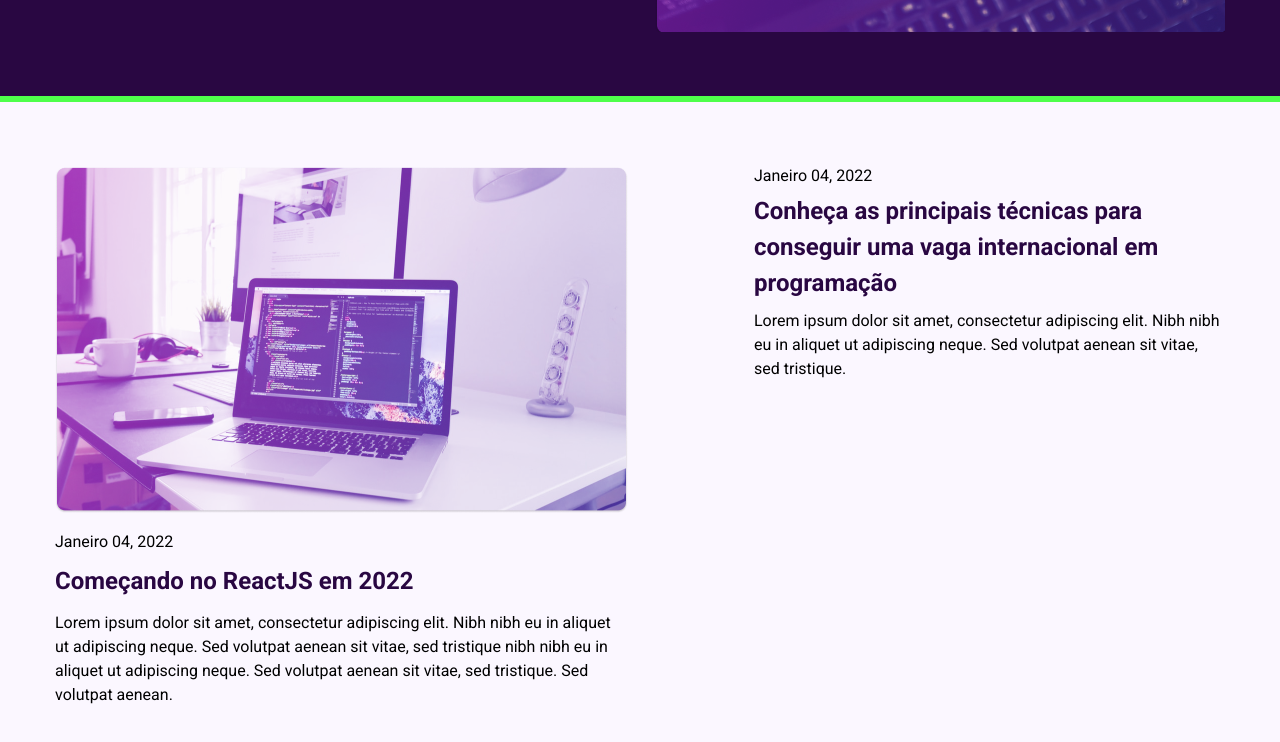
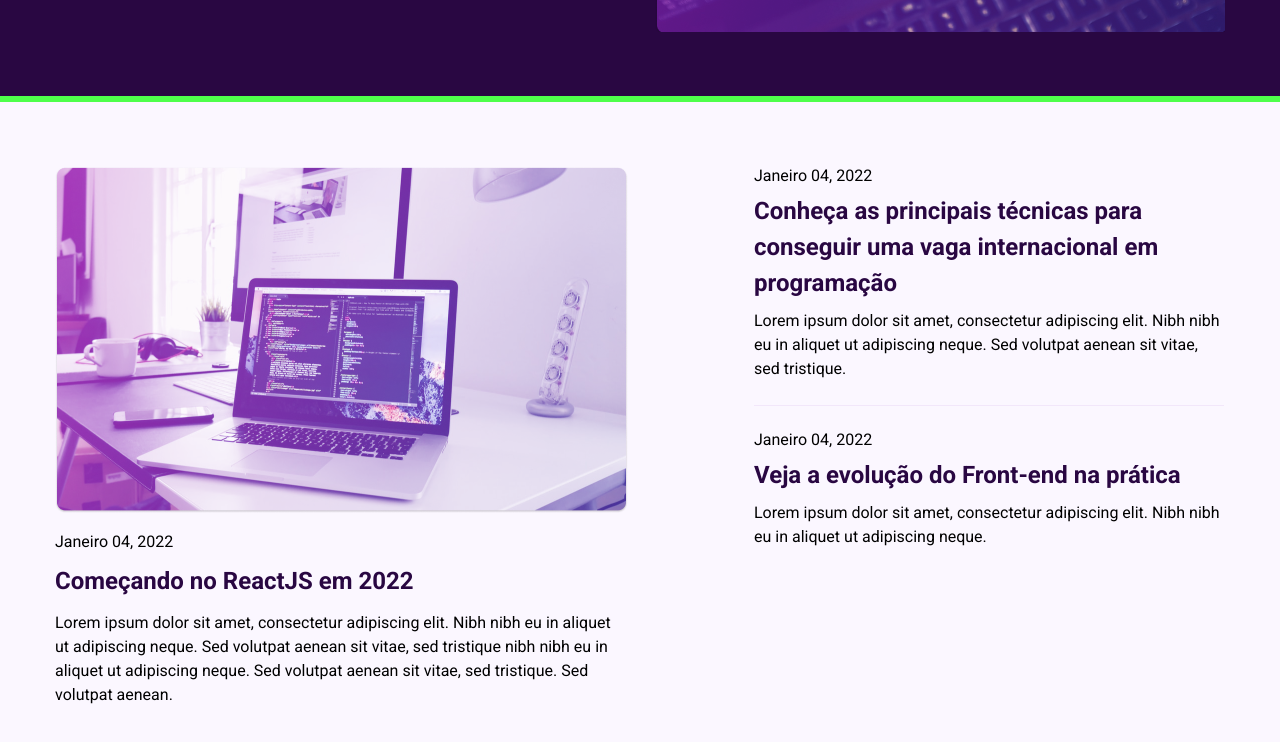
Before and after one commit to guilhermequeico/theBlog., a plain HTML site: page index.html in a window 1280 px wide. Shown: the part 486-1228 px from the top of the page. Drawn offline with Linux system fonts and the light colour scheme.

Commit message:
:sparkles: Create divider

```diff
--- /dev/null
+++ b/assets/css/components/divider.css
@@ -0,0 +1,8 @@
+.divider::after {
+    content: '';
+    display: block;
+    width: 47rem;
+    height: .1rem;
+    margin: 2.4rem 0;
+    background-color: #F2E7FA;
+}
--- a/index.html
+++ b/index.html
@@ -23,6 +23,7 @@
         <link rel="stylesheet" href="./assets/css/components/post-content.css">
         <link rel="stylesheet" href="./assets/css/components/post__card.css">
         <link rel="stylesheet" href="./assets/css/components/post__side.css">
+        <link rel="stylesheet" href="./assets/css/components/divider.css">
     </head>
     <body>
         <section class="home">
@@ -70,9 +71,18 @@
                     <p>Lorem ipsum dolor sit amet, consectetur adipiscing elit. Nibh nibh eu in aliquet ut adipiscing neque. Sed volutpat aenean sit vitae, sed tristique nibh nibh eu in aliquet ut adipiscing neque. Sed volutpat aenean sit vitae, sed tristique. Sed volutpat aenean.</p>
                 </div>
                 <div class="post__side">
-                    <span class="date">Janeiro 04, 2022</span>
-                    <h2 class="title">Conheça as principais técnicas para conseguir uma vaga internacional em programação</h2>
-                    <p class="description">Lorem ipsum dolor sit amet, consectetur adipiscing elit. Nibh nibh eu in aliquet ut adipiscing neque. Sed volutpat aenean sit vitae, sed tristique.</p>
+                    <div class="post">
+                        <span class="date">Janeiro 04, 2022</span>
+                        <h2 class="title">Conheça as principais técnicas para conseguir uma vaga internacional em programação</h2>
+                        <p class="description">Lorem ipsum dolor sit amet, consectetur adipiscing elit. Nibh nibh eu in aliquet ut adipiscing neque. Sed volutpat aenean sit vitae, sed tristique.</p>
+                    </div>
+                    <div class="divider">
+                    </div>
+                    <div class="post">
+                        <span class="date">Janeiro 04, 2022</span>
+                        <h2 class="title">Veja a evolução do Front-end na prática</h2>
+                        <p class="description">Lorem ipsum dolor sit amet, consectetur adipiscing elit. Nibh nibh eu in aliquet ut adipiscing neque.</p>
+                    </div>
                 </div>
             </div>
         </section>
```
